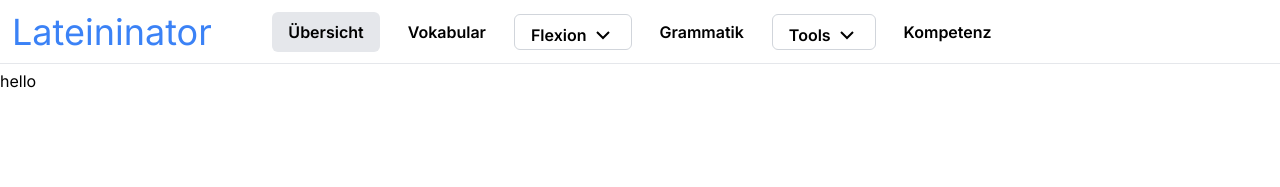
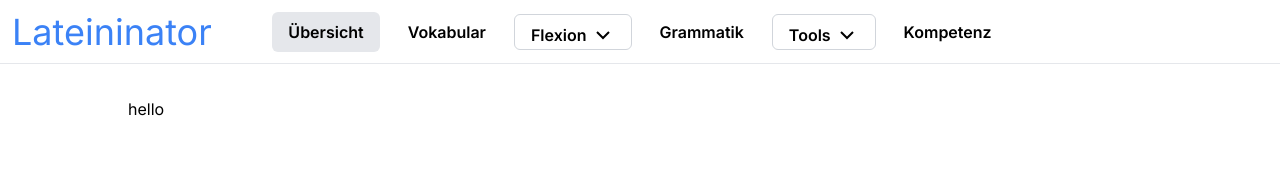
Before and after one commit to neinja007/lateininator, a Next.js app: page / in a window 1280 px wide. Shown: the top 187 px of the page. Built offline with nearby package versions, Linux system fonts and the light colour scheme.

Commit message:
container

```diff
--- a/src/app/layout.tsx
+++ b/src/app/layout.tsx
@@ -2,6 +2,7 @@ import type { Metadata } from 'next';
 import { Inter } from 'next/font/google';
 import './globals.css';
 import Navbar from '@/components/navbar/Navbar';
+import Container from '@/components/Container';
 
 const inter = Inter({ subsets: ['latin'], weight: ['400', '600', '700'] });
 
@@ -18,8 +19,10 @@ export default function RootLayout({
 	return (
 		<html lang='en'>
 			<body className={inter.className}>
-				<Navbar />
-				{children}
+				<div className='min-h-screen'>
+					<Navbar />
+					<Container>{children}</Container>
+				</div>
 			</body>
 		</html>
 	);
--- /dev/null
+++ b/src/components/Container.tsx
@@ -0,0 +1,11 @@
+import React from 'react';
+
+type ContainerProps = {
+	children: React.ReactNode;
+};
+
+function Container({ children }: ContainerProps) {
+	return <div className='w-full lg:w-[1024px] mx-auto mt-7'>{children}</div>;
+}
+
+export default Container;
```
